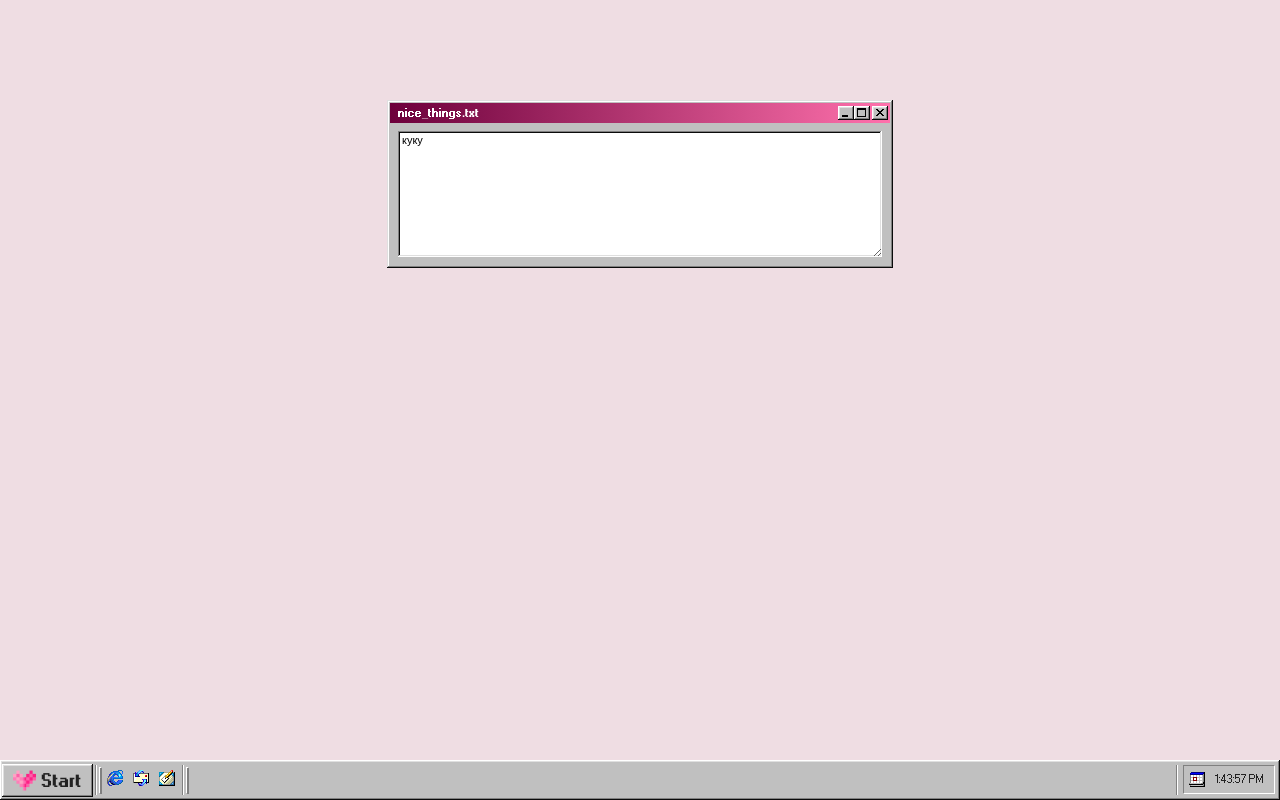
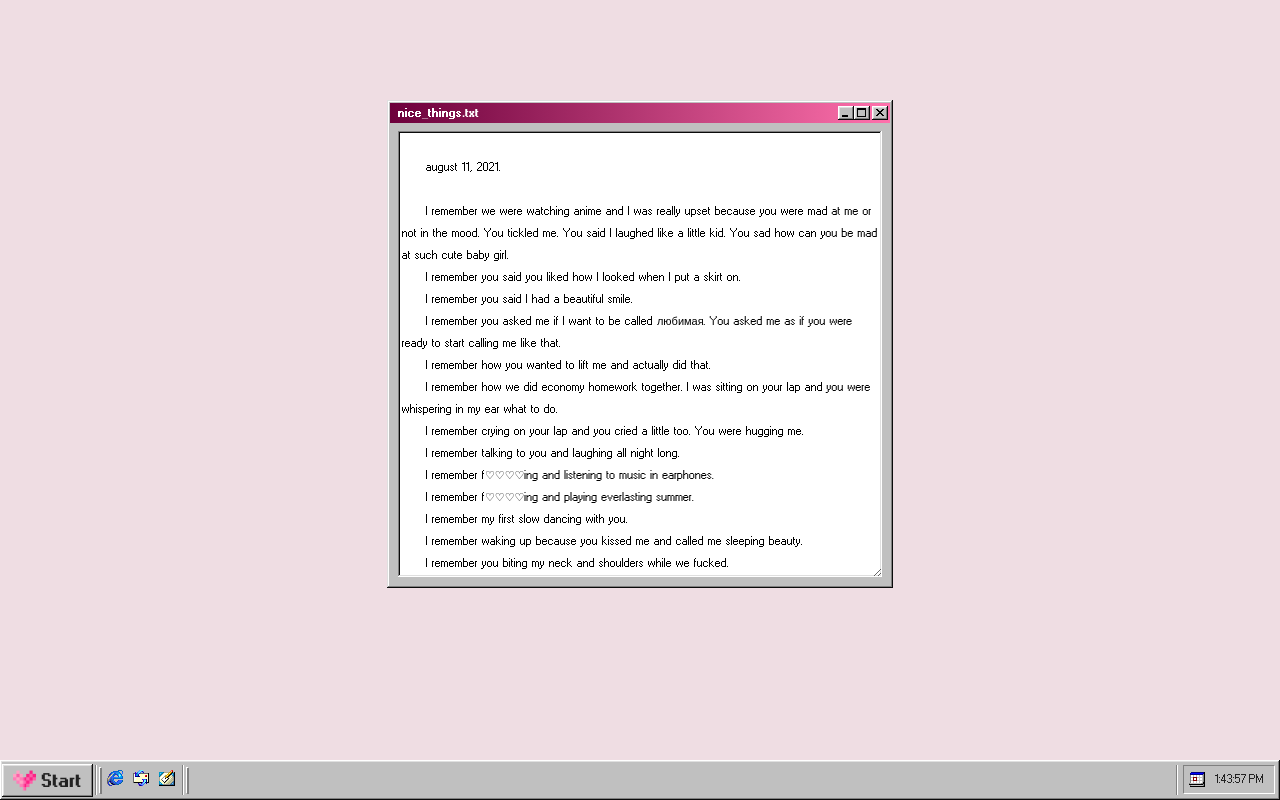
Before and after one commit to notalina/vdproject, a plain HTML site: page index.html in a window 1280 px wide. Drawn offline with nearby package versions, Linux system fonts and the light colour scheme.

Commit message:
text added

```diff
--- a/index.html
+++ b/index.html
@@ -23,7 +23,32 @@
     </div>
     <div class="window-body">
       <div class="field-row-stacked">
-        <textarea rows="10" disabled type="text">куку</textarea>
+        <textarea rows="20" disabled type="text">
+
+      august 11, 2021.
+
+      I remember we were watching anime and I was really upset because you were mad at me or not in the mood. You tickled me. You said I laughed like a little kid. You sad how can you be mad at such cute baby girl.
+      I remember you said you liked how I looked when I put a skirt on.
+      I remember you said I had a beautiful smile.
+      I remember you asked me if I want to be called любимая. You asked me as if you were ready to start calling me like that.
+      I remember how you wanted to lift me and actually did that.
+      I remember how we did economy homework together. I was sitting on your lap and you were whispering in my ear what to do.
+      I remember crying on your lap and you cried a little too. You were hugging me.
+      I remember talking to you and laughing all night long.
+      I remember f♡♡♡♡ing and listening to music in earphones.
+      I remember f♡♡♡♡ing and playing everlasting summer.
+      I remember my first slow dancing with you.
+      I remember waking up because you kissed me and called me sleeping beauty.
+      I remember you biting my neck and shoulders while we fucked.
+      I remember you calling me pretty a lot. Just like you do with your anime girls.
+      I remember kissing on the bench in front of kids and other people.
+      I remember walking in forest and you grabbing my ass.
+      I remember you biting my arms and fingers.
+      I remember lying in the dark in front of you. Your fingers inside of me and lips kissing mine. I wish I could experience that night one more time.
+      I remember you goodbye-kissing me. Thanking me that I was there with you.
+      I wish I had more nice things to remember. I wish you did them more. I wish I could kiss you as long as I want right now. I wish I could leave a lovebite on your neck. I wish I could give you much more pleasure when we f♡♡♡♡ed. I wish I could send you prettier nudes.
+      I'm looking forward for more nice things.
+        </textarea>
       </div>
     </div>
   </div>
--- a/style.css
+++ b/style.css
@@ -1,3 +1,5 @@
+html { overflow:  hidden; }
+
 body {
     background-color: #efdde3;
     height: 100%;
@@ -7,6 +9,9 @@ body {
 textarea:disabled {
     background-color: white;
     color:black;
+    line-height: 2;
+    text-align: left;
+    word-spacing: 2px;
 }
 
 .wrapper {
```
